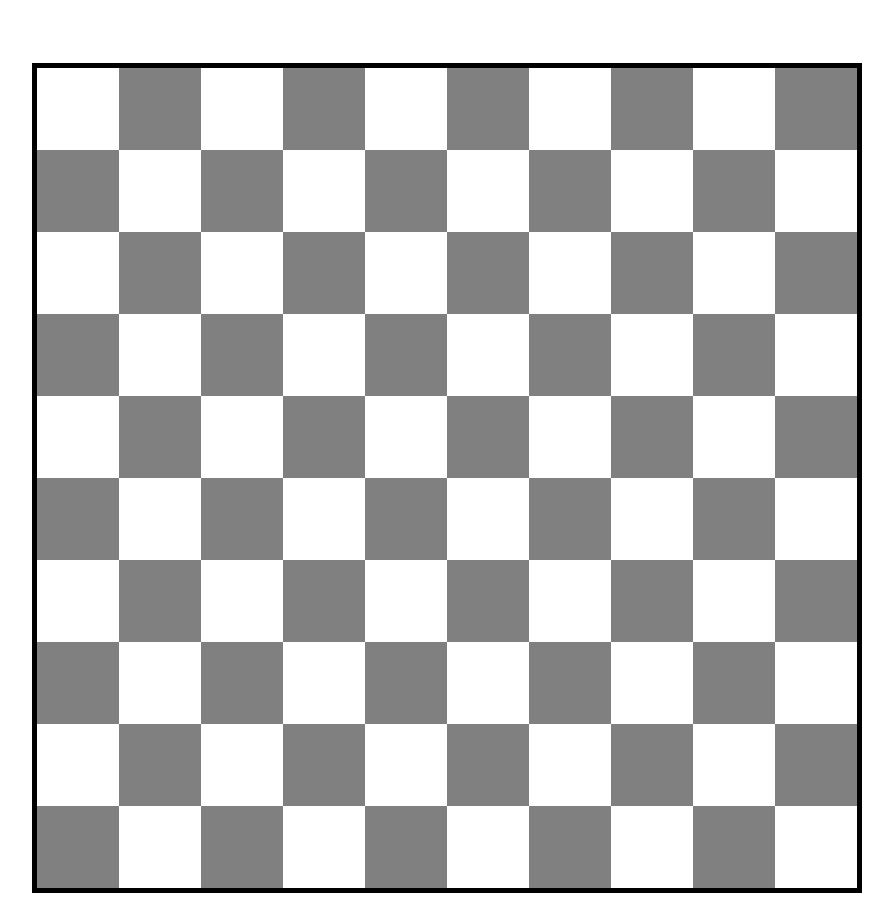
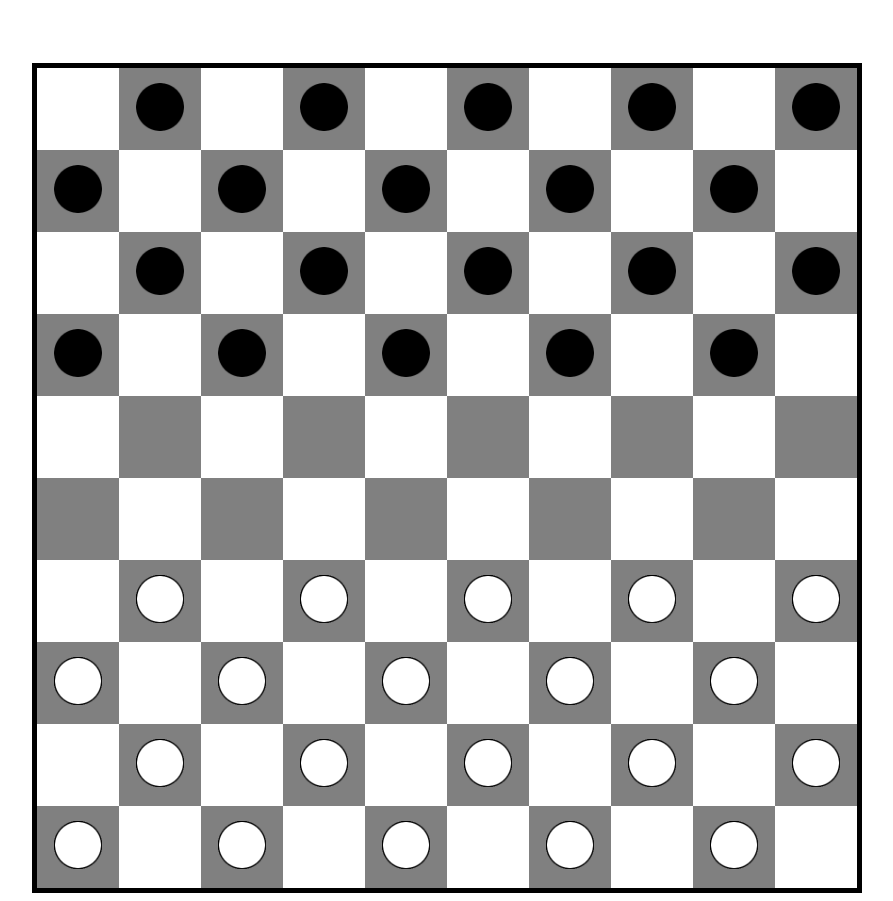
Before and after one commit to MonsieurTristan/IUT, a plain HTML site: page index.html in a window 1280 px wide. Shown: the whole page, without its empty margins (193-1086 px from the left). Drawn offline with Linux system fonts and the light colour scheme.

Commit message:
Such Checkers

```diff
--- a/index.css
+++ b/index.css
@@ -17,6 +17,12 @@
 	border-color : green;
 	border-width: 5px;
 }
+.rouge{
+	border :solid;
+	border-color : red;
+	border-width: 5px;
+}
+
 
 table{
 	border : solid;
--- a/index.js
+++ b/index.js
@@ -13,9 +13,9 @@ for(i=1;i<11;i++){
 	plateau+="<tr>";
 	for(j=1;j<11;j++){
 		if(color==true){
-			plateau+="<td id =case-c"+i+"-l"+j+" class=blanche></td>";
+			plateau+="<td id =case-c"+j+"-l"+i+" class=blanche></td>";
 		}else{
-			plateau+="<td id =case-c"+i+"-l"+j+" class=noire></td>";
+			plateau+="<td id =case-c"+j+"-l"+i+" class=noire></td>";
 		}
 		color= !color;
 	}
@@ -30,14 +30,36 @@ document.getElementById('plateau').innerHTML = plateau;
 
 for(i=1;i<11;i++){
 	for(j=1;j<11;j++){
-		var ligne = i%2;
-		var colonne = j%2;
-		switch(ligne){
-
+		var k = i+j;
+		k = k%2;
+		if(k==1){
+			if(i<=4){
+				document.getElementById('case-c'+j+'-l'+i).innerHTML="<img id=pn"+j+";"+i+" src="+pNoir1+">";
+				document.getElementById("pn"+j+";"+i).addEventListener("mouseover", function(){
+					document.getElementById(this.id).className = "rouge";
+				});
+				document.getElementById("pn"+j+";"+i).addEventListener("mouseout", function(){
+					document.getElementById(this.id).className = null;
+				});
+				document.getElementById("pn"+j+";"+i).addEventListener("click", function(){
+					document.getElementById(this.id).className = "vert";
+					console.log(this.id);
+				});
+			}
+			if (i>=7){
+				document.getElementById('case-c'+j+'-l'+i).innerHTML="<img id=pb"+j+";"+i+" src="+pBlanc1+">";
+				document.getElementById("pb"+j+";"+i).addEventListener("mouseover", function(){
+					document.getElementById(this.id).className = "rouge";
+				});
+				document.getElementById("pb"+j+";"+i).addEventListener("mouseout", function(){
+					document.getElementById(this.id).className = null;
+				});
+				document.getElementById("pb"+j+";"+i).addEventListener("click", function(){
+					document.getElementById(this.id).className = "vert";
+				});
+			}
 		}
 
-		switch(colonne){
 
-		}
 	}
 }
```
Also changed, not shown: img/pb1.png (renamed from pions_blanc.png), img/pb2.png (renamed from reine_blanche.png), img/pn1.png (renamed from pions_noir.png), img/pn2.png (renamed from reine_noir.png).
